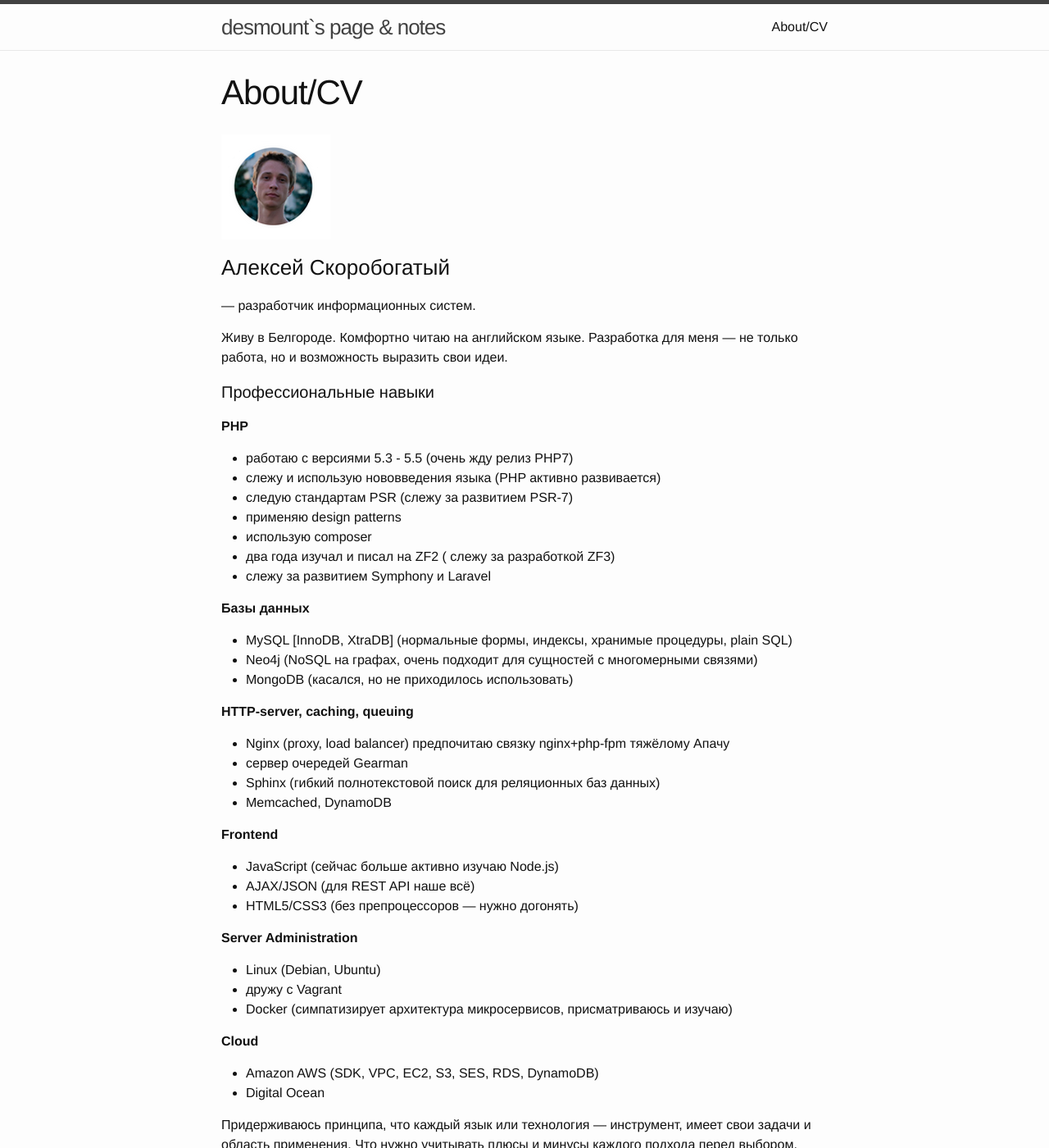
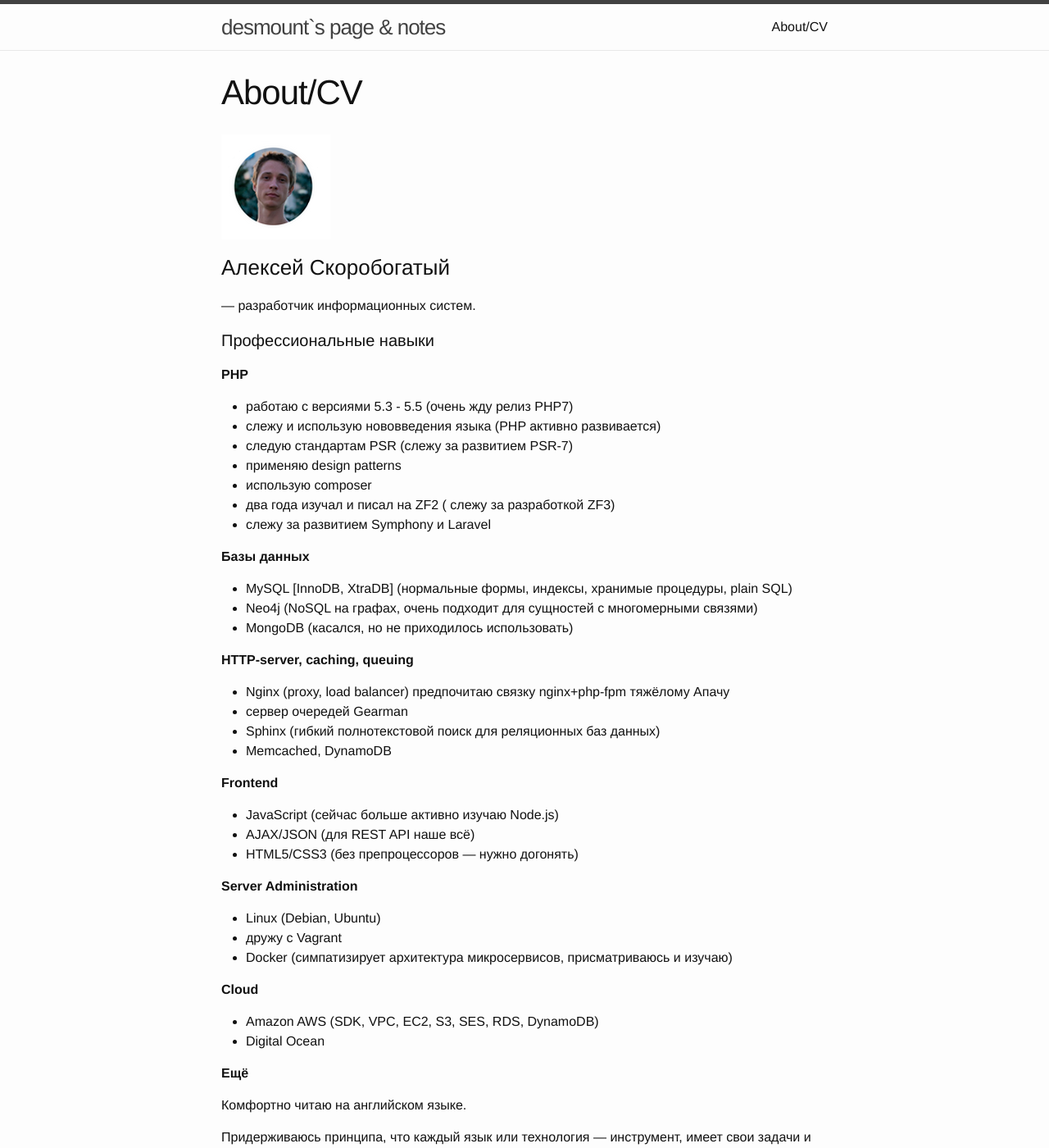
Before and after one commit to desmount/desmount.github.io, a Jekyll site: the page built from about.md, in a window 1280 px wide and 1400 px high. Shown: the whole window at 82% size. Built offline with Jekyll 4.4.1, drawn with Linux system fonts in a browser that asks for light colours.

Commit message:
Update about.md

```diff
--- a/about.md
+++ b/about.md
@@ -7,8 +7,6 @@ permalink: /cv/
 
 ### Алексей Скоробогатый
 — разработчик информационных систем.
-
-Живу в Белгороде. Комфортно читаю на английском языке. Разработка для меня — не только работа, но и возможность выразить свои идеи.
 
 #### Профессиональные навыки
 
@@ -52,6 +50,10 @@ permalink: /cv/
 - Amazon AWS (SDK, VPC, EC2, S3, SES, RDS, DynamoDB)
 - Digital Ocean
 
+**Ещё**
+
+Комфортно читаю на английском языке.
+
 Придерживаюсь принципа, что каждый язык или технология — инструмент, имеет свои задачи и область применения. Что нужно учитывать плюсы и минусы каждого подхода перед выбором.
 
 #### Опыт
```
